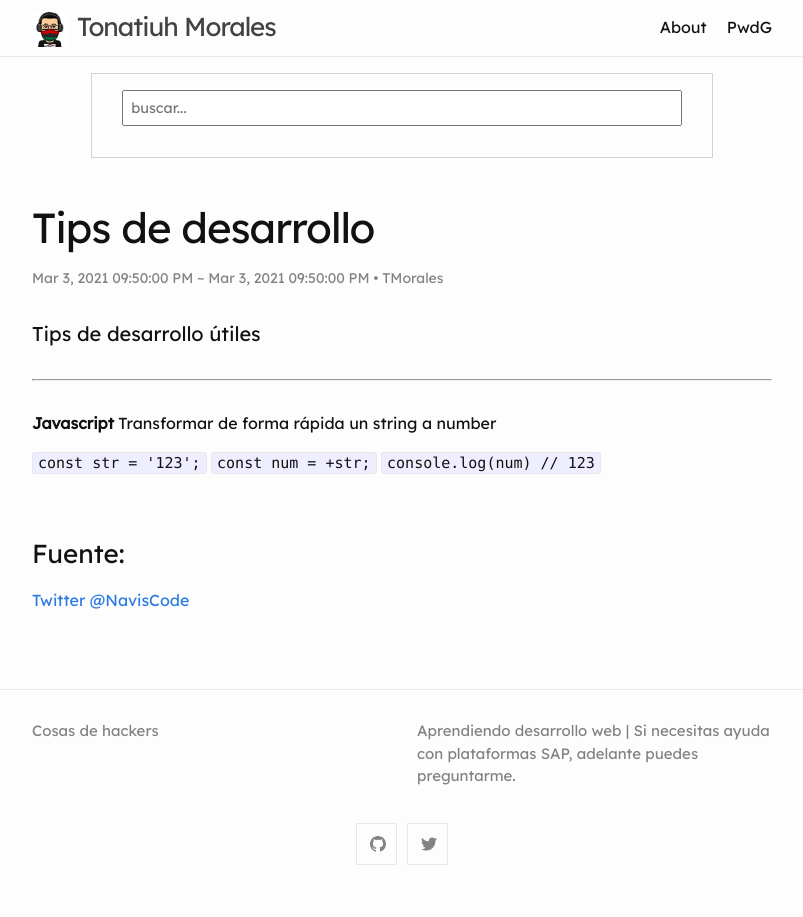
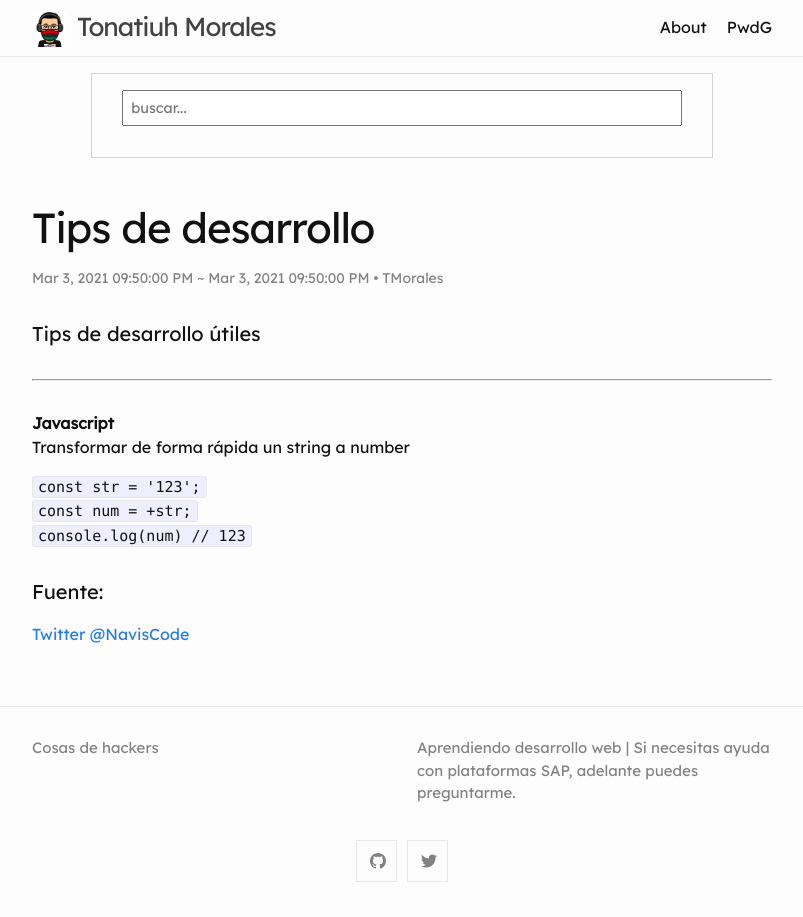
Before and after one commit to blackc0mb/blackc0mb.github.io, a Jekyll site: the page built from _posts/2021-03-03-code-tips.md, in a window 1280 px wide. Shown: the whole page, without its empty margins (238-1041 px from the left). Built offline with Jekyll 4.4.1, drawn with Linux system fonts in a browser that asks for light colours; comment, search, counter and statistics services are not loaded.

Commit message:
Update 2021-03-03-code-tips.md

```diff
--- a/_posts/2021-03-03-code-tips.md
+++ b/_posts/2021-03-03-code-tips.md
@@ -9,12 +9,12 @@ tag: tips
 ---
 #### Tips de desarrollo útiles
 ---
-**Javascript**
+**Javascript** \
 Transformar de forma rápida un string a number
 
-`const str = '123';`
-`const num = +str;`
+`const str = '123';` \
+`const num = +str;` \
 `console.log(num) // 123`
 
-### Fuente:
+#### Fuente:
 [Twitter @NavisCode](https://twitter.com/NavisCode)
```
